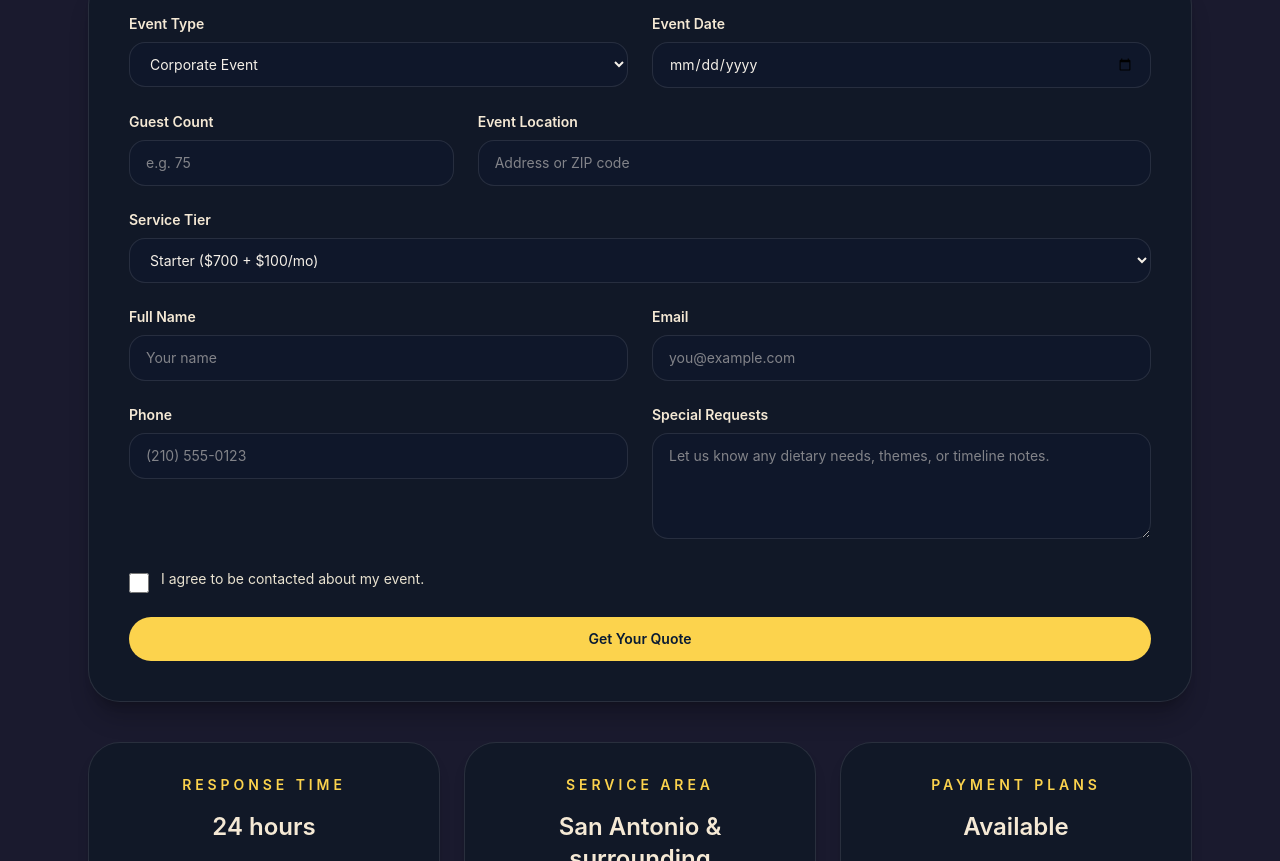
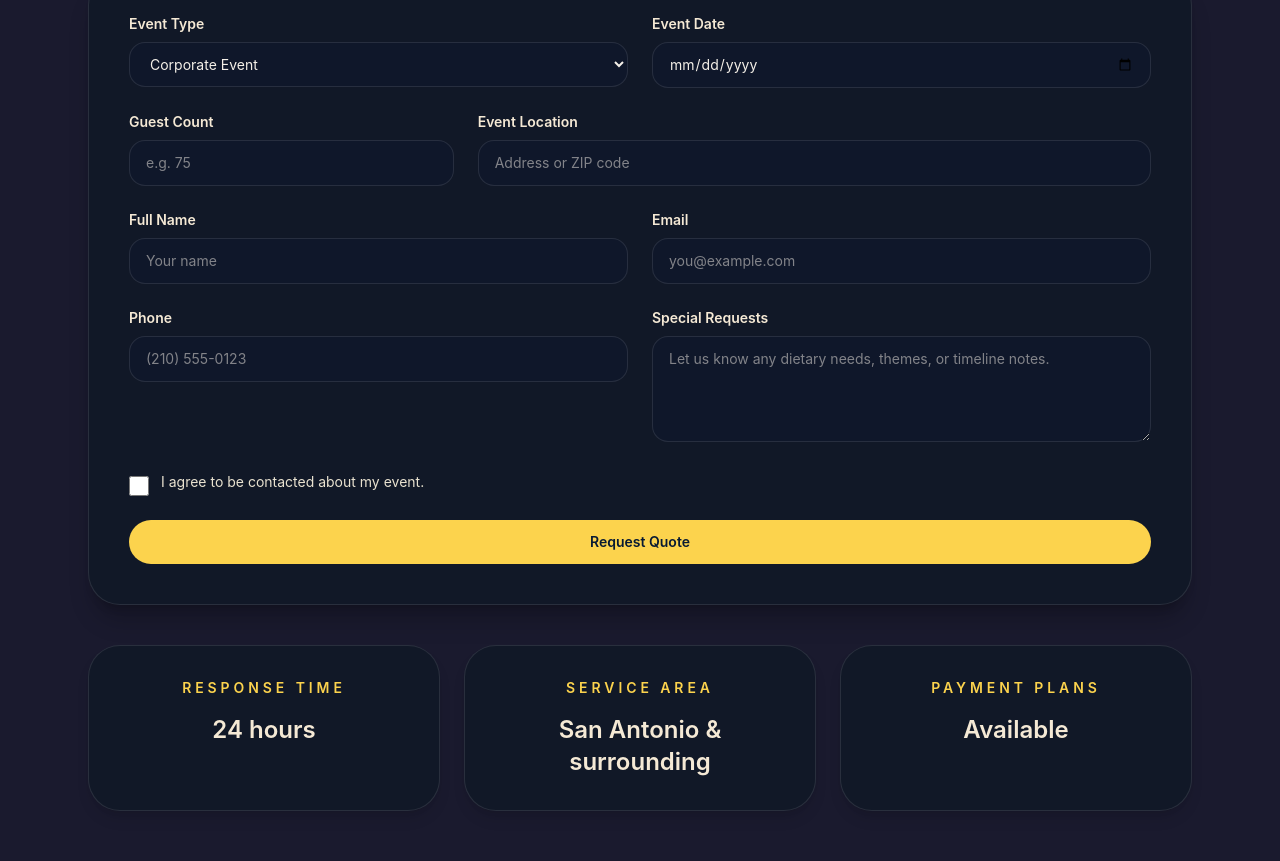
Before and after one commit to masterchiefdevelopment/the-little-stand-that-could-, a React (Vite) app: page /events in a window 1280 px wide. Shown: the part 487-1348 px from the top of the page. Built offline with nearby package versions, Linux system fonts and the light colour scheme.

Commit message:
Remove Moe Builds pricing from Events form - simplify to inquiry

```diff
--- a/src/pages/Events.jsx
+++ b/src/pages/Events.jsx
@@ -7,7 +7,6 @@ const initialState = {
   eventDate: '',
   guestCount: '',
   eventLocation: '',
-  serviceTier: 'Starter ($700 + $100/mo)',
   fullName: '',
   email: '',
   phone: '',
@@ -113,20 +112,6 @@ function Events() {
               </label>
             </div>
 
-            <label className="block">
-              <span className="mb-2 block text-sm font-semibold text-[#F5E9D5]">Service Tier</span>
-              <select
-                name="serviceTier"
-                value={formData.serviceTier}
-                onChange={handleChange}
-                className="w-full rounded-2xl border border-white/10 bg-[#0f172a] px-4 py-3 text-sm text-[#f5f0e8] outline-none transition focus:border-[#FCD34D] focus:ring-2 focus:ring-[#FCD34D]/30"
-              >
-                <option>Starter ($700 + $100/mo)</option>
-                <option>Standard ($1,000 + $150/mo)</option>
-                <option>Premium ($1,400 + $200/mo)</option>
-              </select>
-            </label>
-
             <div className="grid gap-6 lg:grid-cols-2">
               <label className="block">
                 <span className="mb-2 block text-sm font-semibold text-[#F5E9D5]">Full Name</span>
@@ -194,7 +179,7 @@ function Events() {
               type="submit"
               className="inline-flex justify-center rounded-full bg-[#FCD34D] px-8 py-3 text-sm font-semibold text-[#081A33] transition hover:bg-[#e3c30d]"
             >
-              Get Your Quote
+              Request Quote
             </button>
           </form>
         </section>
```
